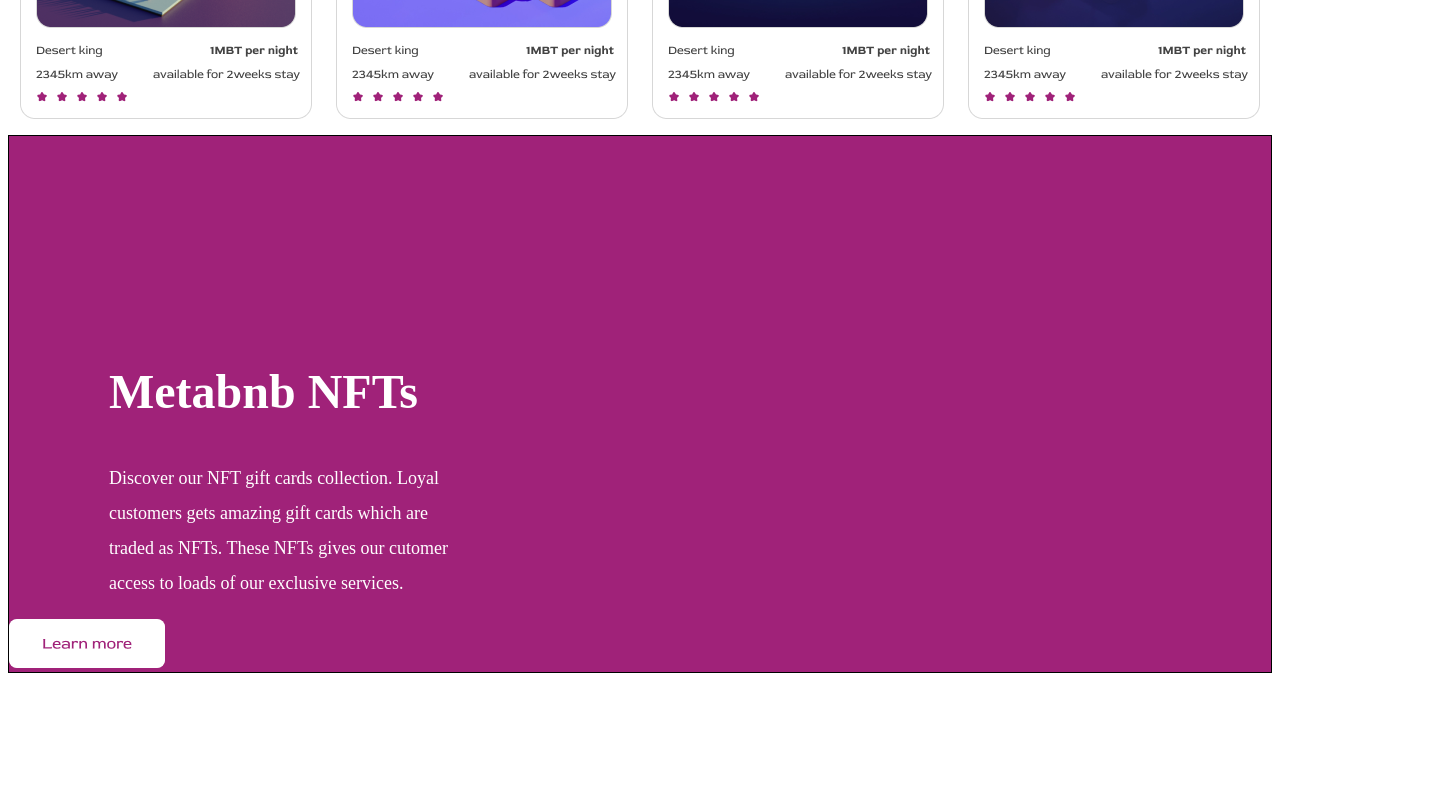
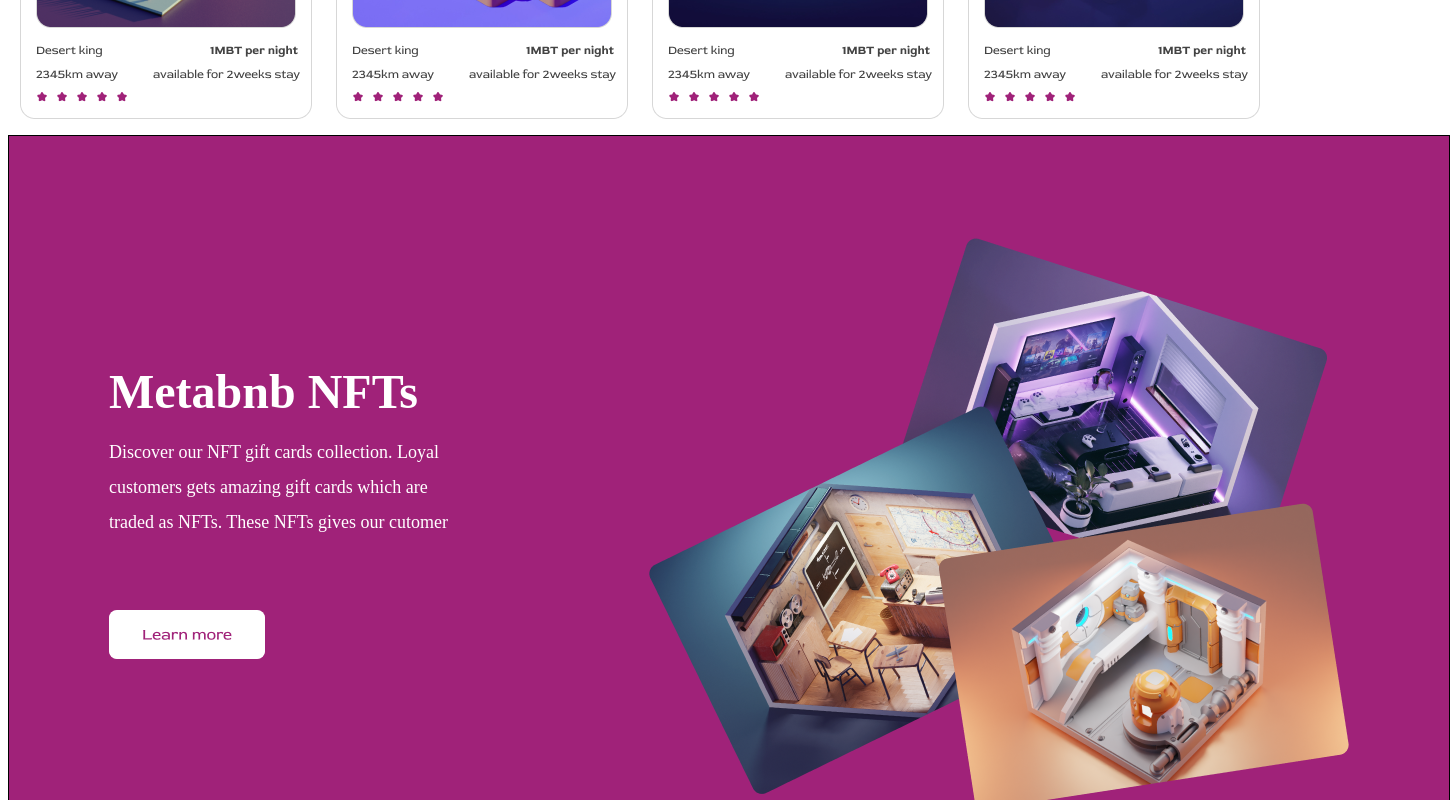
Before and after one commit to Ntshangase/metabnb, a React (Create React App) app: page / in a window 1280 px wide. Shown: the part 1460-2260 px from the top of the page, 1450 px wide, since content can reach past the window. Before the commit the page ends 2141 px from the top, so only its background shows below. Built offline with nearby package versions, Linux system fonts and the light colour scheme.

Commit message:
Figma is my Friend

```diff
--- a/src/App.css
+++ b/src/App.css
@@ -179,36 +179,59 @@
   #Backnft {
     background: linear-gradient(90deg, #A02279 11.45%, #A02279 11.45%);
     border: 1px solid #000000;
+    position: absolute;
+    width: 1440px;
+    height: 774px;
   }
 
   #para3 {
-    background: linear-gradient(124.4deg, #FFFFFF 10.8%, #FFFFFF 87.34%);
-    -webkit-background-clip: text;
-    -webkit-text-fill-color: transparent;
-    background-clip: text;
+    position: absolute;
+    left: 6.94%;
+    right: 64.24%;
+    top: 36.3%;
+    bottom: 46.12%;
     font-family: 'Red Rose';
     font-style: normal;
     font-weight: 400;
     font-size: 18px;
     line-height: 35px;
-    padding-left: 100px;
-  }
-
-  #slog2 {
     background: linear-gradient(124.4deg, #FFFFFF 10.8%, #FFFFFF 87.34%);
     -webkit-background-clip: text;
     -webkit-text-fill-color: transparent;
     background-clip: text;
+  }
+
+  #slog2 {
+    position: absolute;
+    width: 346px;
+    height: 60px;
+    left: 100px;
+    top: 186px;
     font-family: 'Red Rose';
-    font-style: bold;
+    font-style: normal;
     font-weight: 700;
     font-size: 48px;
     line-height: 60px;
-    padding-left: 100px;
-    padding-top: 186px;
+    background: linear-gradient(124.4deg, #FFFFFF 10.8%, #FFFFFF 87.34%);
+    -webkit-background-clip: text;
+    -webkit-text-fill-color: transparent;
+    background-clip: text;
   }
 
   #lenButton {
+    position: absolute;
+    left: 6.94%;
+    right: 82.22%;
+    top: 61.31%;
+    bottom: 32.49%;
     background: linear-gradient(124.4deg, #FFFFFF 10.8%, #FFFFFF 87.34%);
     border-radius: 8px;
   }
+
+  #slant {
+    position: absolute;
+    width: 704px;
+    height: 574.85px;
+    left: 637px;
+    top: 100px;
+  }
--- a/src/components/Nft.js
+++ b/src/components/Nft.js
@@ -1,10 +1,12 @@
 import React from 'react';
+import slantframe from '/home/mntwana/metabnb/src/Assets/slantframe.png';
 import learn from '/home/mntwana/metabnb/src/Assets/learn.png';
 
 export default function Nft() {
     return (
         <div id='Backnft'>
             <h2 id='slog2'>Metabnb NFTs</h2>
+            <img id="slant" src={slantframe} alt='slantframe' />
             <p>
                 <dl id='para3'>
                     <dt>Discover our NFT gift cards collection. Loyal</dt>
@@ -12,9 +14,9 @@ export default function Nft() {
                     <dt>traded as NFTs. These NFTs gives our cutomer</dt>
                     <dt>access to loads of our exclusive services.</dt>
                 </dl>
+                <img id="lenButton" src={learn} alt='learnButton' />
+            </p>
 
-            </p>
-            <img id="lenButton" src={learn} alt='learn' />
 
         </div>
     )
```
Also changed, not shown: src/Assets/slantframe.png (added).
